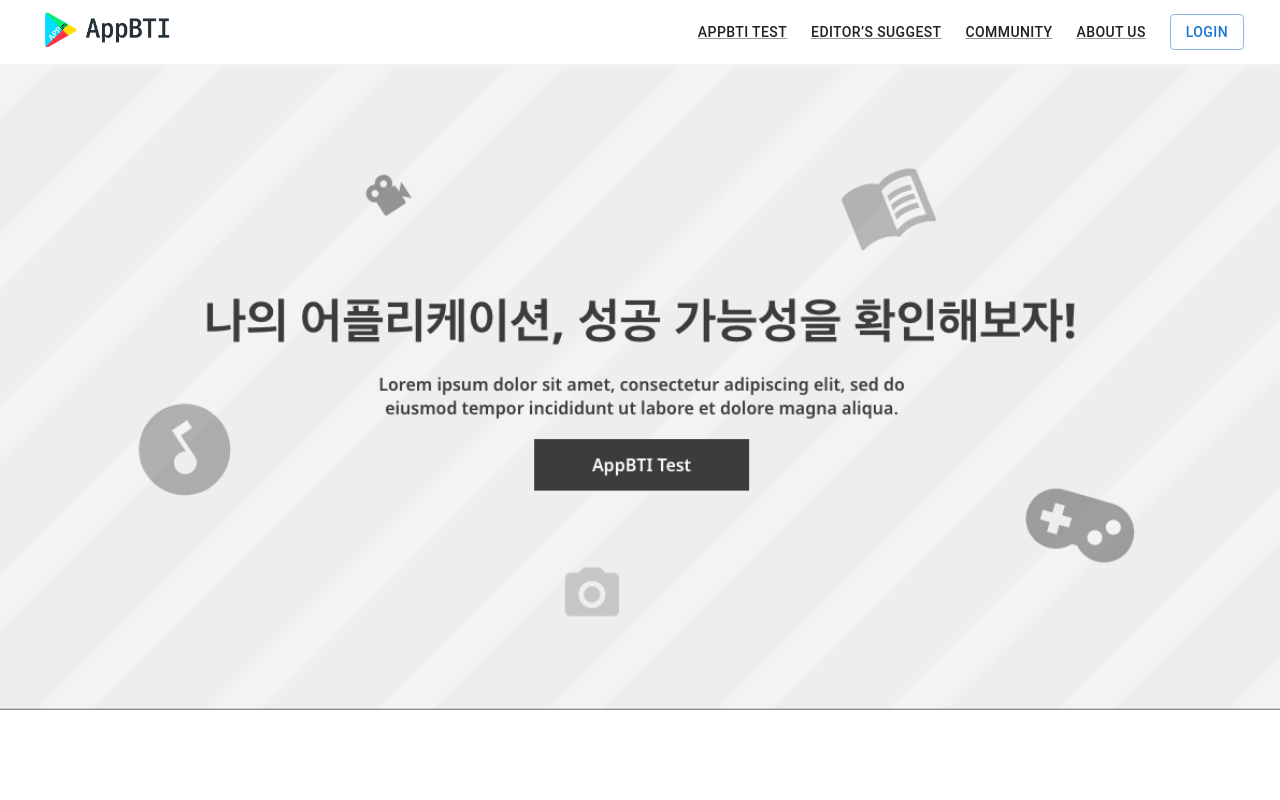
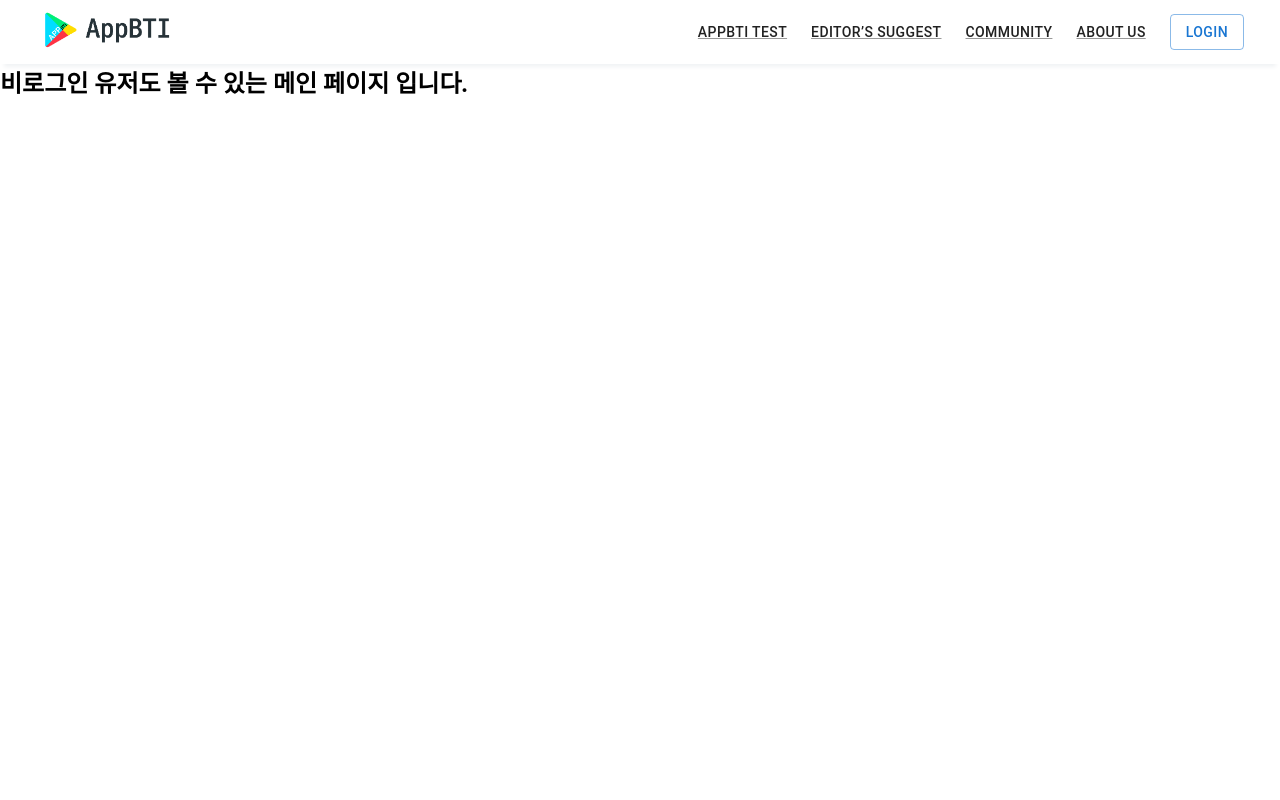
Before and after one commit to wintermooon/Appbti, a React (Create React App) app in the folder front/: page / in a window 1280 px wide. Shown: the top 800 px of the page. Built offline with nearby package versions, Linux system fonts and the light colour scheme; no server answers.

Commit message:
[Front][Modify] : Home -> Main.jsx 로 변경
- 로그인 하지 않은 유저도 볼 수 있는 페이지
- 페이지에서 제공하는 기능 소개와 가입 유도 및 AppBTI  테스트를 유도하는 페이지

```diff
--- a/front/src/App.jsx
+++ b/front/src/App.jsx
@@ -8,8 +8,8 @@ import "./App.css";
 import Header from "./components/Header";
 import Login from "./components/user/Login";
 import Register from "./components/user/Register";
-import Home from "./components/Home";
 import Community from "./components/community/Community";
+import Main from "./components/Main";
 
 export const UserStateContext = createContext(null);
 export const DispatchContext = createContext(null);
@@ -63,7 +63,7 @@ function App() {
         <Router>
           <Header />
           <Routes>
-            <Route path="/" element={<Home />} />
+            <Route path="/" element={<Main />} />
             <Route path="/login" element={<Login />} />
             <Route path="/register" element={<Register />} />
             <Route path="/community" element={<Community />} />
--- a/front/src/components/Home.jsx
+++ /dev/null
@@ -1,18 +0,0 @@
-import React from "react";
-import styled from "styled-components";
-
-import Main from "./img/Main.png";
-
-const Home = function () {
-  return (
-    <Homeimg>
-      <img src={Main} alt="" style={{ width: "100%" }} />
-    </Homeimg>
-  );
-};
-
-export default Home;
-
-const Homeimg = styled.div`
-  z-index: -1;
-`;
--- /dev/null
+++ b/front/src/components/Main.jsx
@@ -0,0 +1,11 @@
+import React from "react";
+
+const Main = function () {
+  return (
+    <div>
+      <h2>비로그인 유저도 볼 수 있는 메인 페이지 입니다.</h2>
+    </div>
+  );
+};
+
+export default Main;
```
